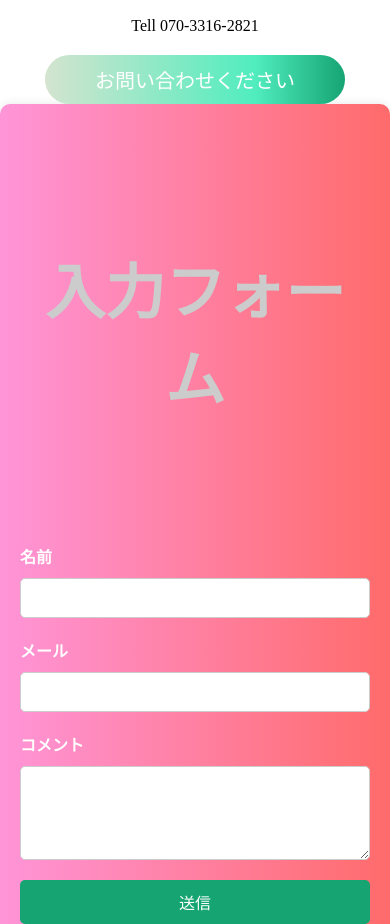
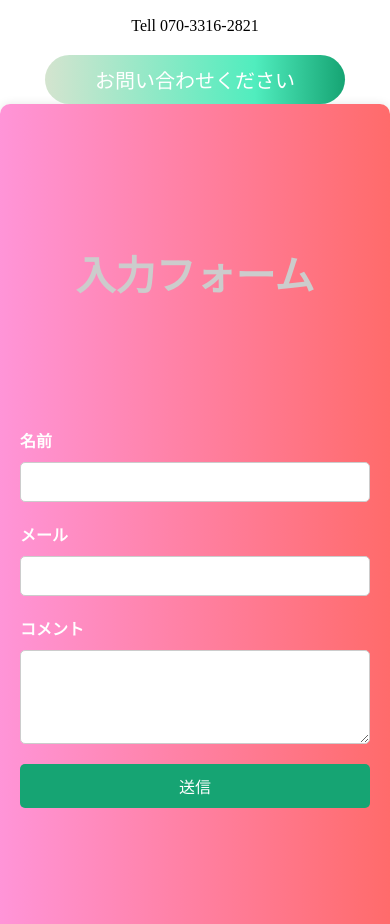
Before and after one commit to taiyou86/travel-site, a plain HTML site: page index.html in a window 390 px wide. Shown: the part 6205-7129 px from the top of the page. Drawn offline with Linux system fonts and the light colour scheme.

Commit message:
フォーム修正

```diff
--- a/style.css
+++ b/style.css
@@ -327,4 +327,8 @@ footer h2 {
   .contents {
     grid-template-columns: repeat(1, 1fr);
   }
+
+  .form-container>h2{
+    font-size: 40px;
+  }
 }
```
